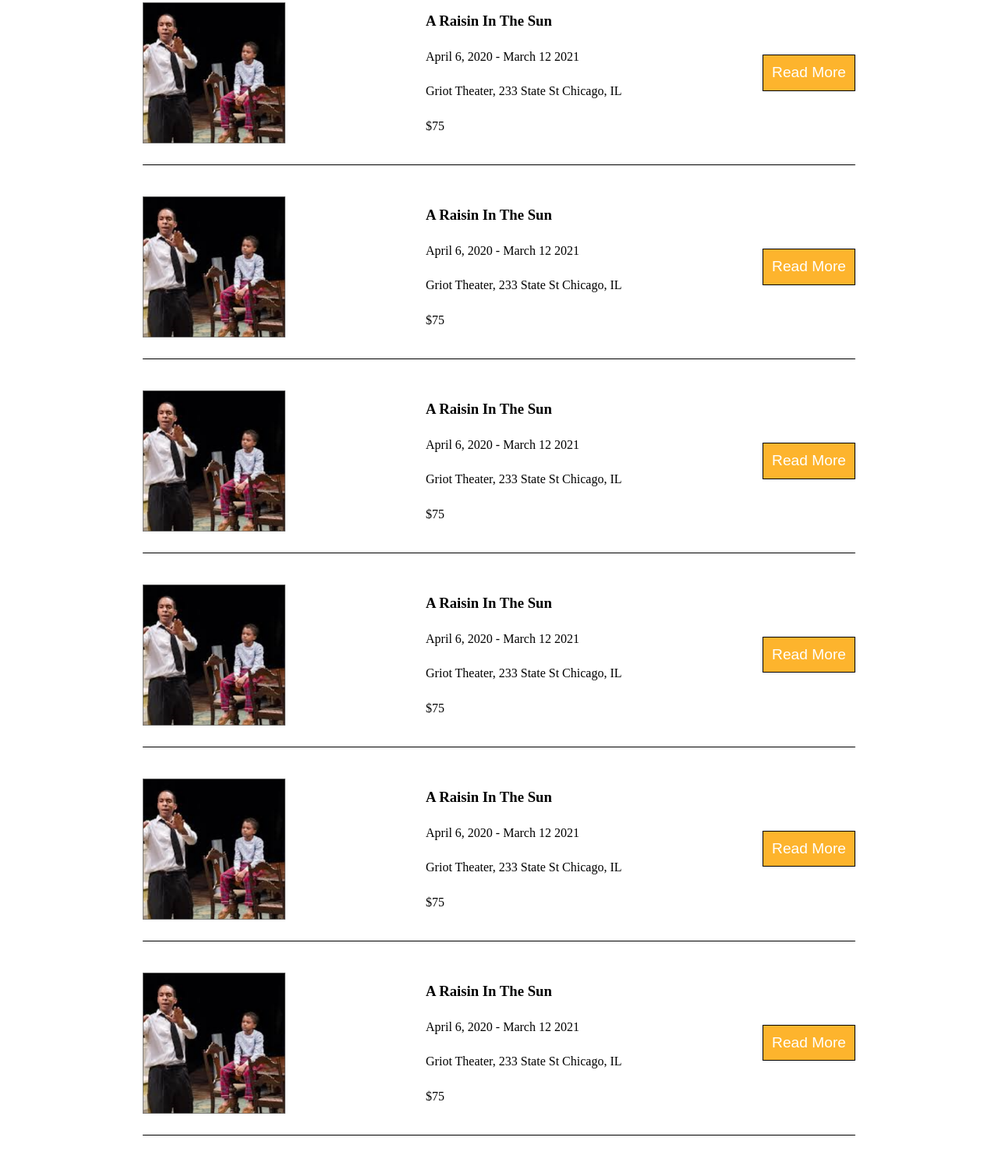
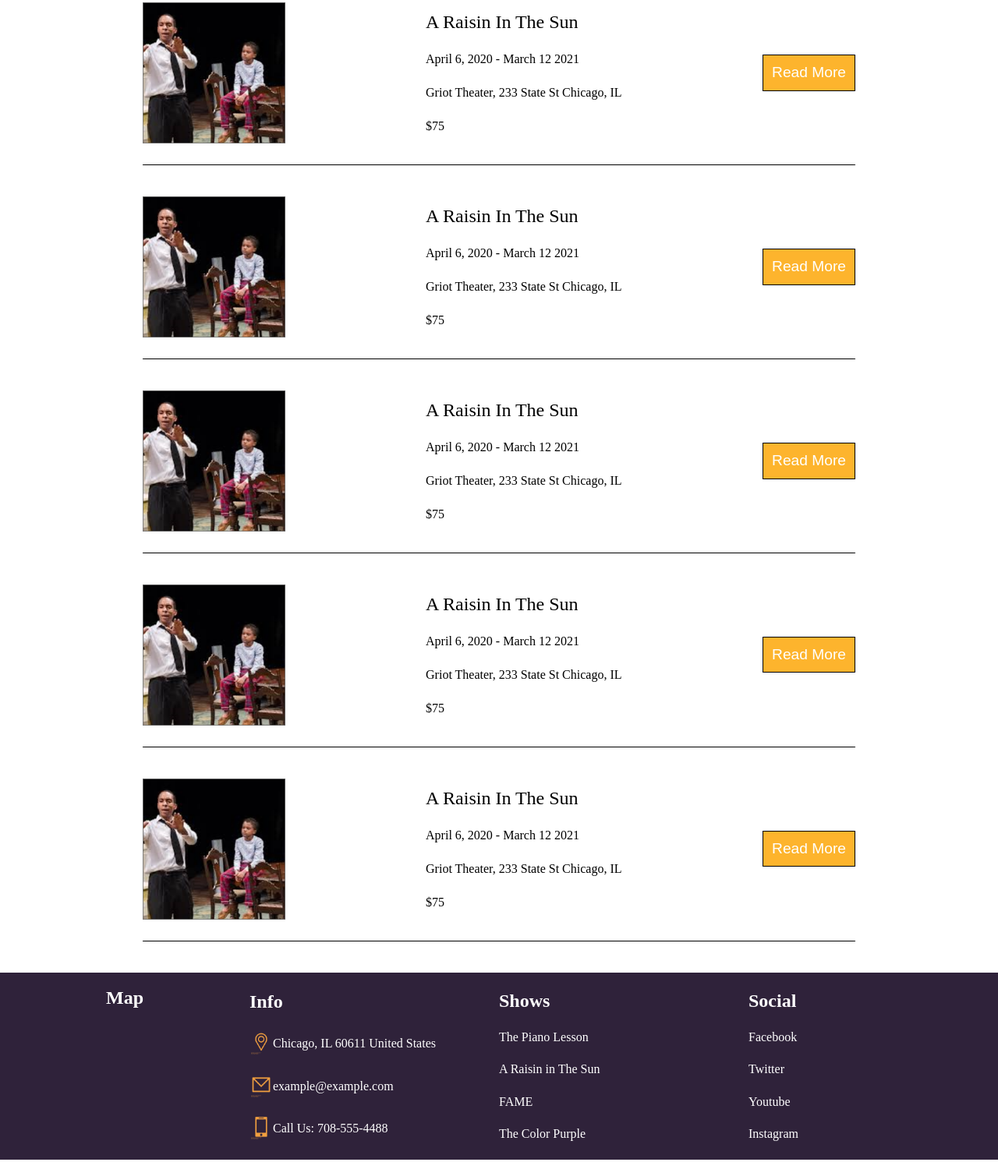
Before and after one commit to aidankahng/ct_theater_page_01_3, a plain HTML site: page index.html in a window 1280 px wide. Shown: the part 567-2058 px from the top of the page at 78% size. Drawn offline with Linux system fonts and the light colour scheme; grey boxes are pictures that could not be loaded.

Commit message:
updated text sizing

```diff
--- a/css/main.css
+++ b/css/main.css
@@ -104,6 +104,10 @@
     height: auto;
 }
 
+.show .title {
+    font-size: 1.5rem;
+}
+
 .show-text {
     display: flex;
     flex-direction: column;
--- a/index.html
+++ b/index.html
@@ -32,7 +32,7 @@
                 <div class="show">
                     <img src="imgs/raisin-in-the-sun.png" alt="">
                     <div class="show-text">
-                        <h3>A Raisin In The Sun</h3>
+                        <p class="title">A Raisin In The Sun</p>
                         <p>April 6, 2020 - March 12 2021</p>
                         <p>Griot Theater, 233 State St Chicago, IL</p>
                         <p>$75</p>
@@ -43,7 +43,7 @@
                 <div class="show">
                     <img src="imgs/raisin-in-the-sun.png" alt="">
                     <div class="show-text">
-                        <h3>A Raisin In The Sun</h3>
+                        <p class="title">A Raisin In The Sun</p>
                         <p>April 6, 2020 - March 12 2021</p>
                         <p>Griot Theater, 233 State St Chicago, IL</p>
                         <p>$75</p>
@@ -53,7 +53,7 @@
                 <div class="show">
                     <img src="imgs/raisin-in-the-sun.png" alt="">
                     <div class="show-text">
-                        <h3>A Raisin In The Sun</h3>
+                        <p class="title">A Raisin In The Sun</p>
                         <p>April 6, 2020 - March 12 2021</p>
                         <p>Griot Theater, 233 State St Chicago, IL</p>
                         <p>$75</p>
@@ -63,7 +63,7 @@
                 <div class="show">
                     <img src="imgs/raisin-in-the-sun.png" alt="">
                     <div class="show-text">
-                        <h3>A Raisin In The Sun</h3>
+                        <p class="title">A Raisin In The Sun</p>
                         <p>April 6, 2020 - March 12 2021</p>
                         <p>Griot Theater, 233 State St Chicago, IL</p>
                         <p>$75</p>
@@ -73,17 +73,7 @@
                 <div class="show">
                     <img src="imgs/raisin-in-the-sun.png" alt="">
                     <div class="show-text">
-                        <h3>A Raisin In The Sun</h3>
-                        <p>April 6, 2020 - March 12 2021</p>
-                        <p>Griot Theater, 233 State St Chicago, IL</p>
-                        <p>$75</p>
-                    </div>
-                    <div class="button-div"><button>Read More</button></div>
-                </div>
-                <div class="show">
-                    <img src="imgs/raisin-in-the-sun.png" alt="">
-                    <div class="show-text">
-                        <h3>A Raisin In The Sun</h3>
+                        <p class="title">A Raisin In The Sun</p>
                         <p>April 6, 2020 - March 12 2021</p>
                         <p>Griot Theater, 233 State St Chicago, IL</p>
                         <p>$75</p>
```
